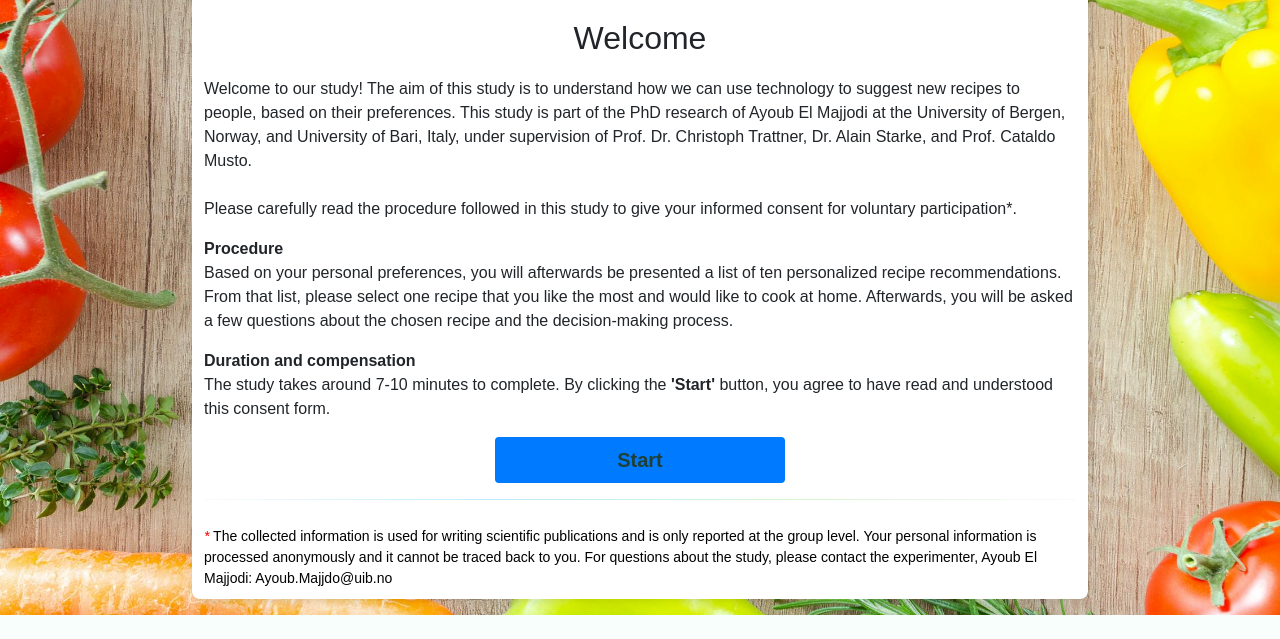
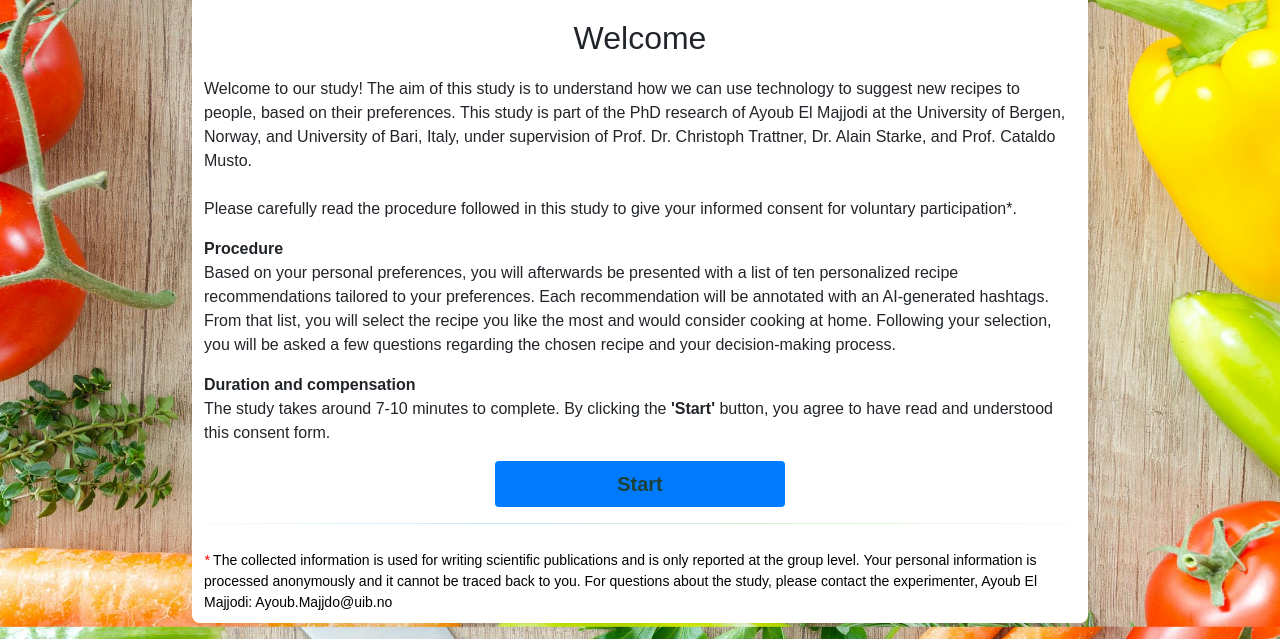
Before and after one commit to ayoubGL/UMAP_25_LLMS_Hash, a Django app: page / in a window 1280 px wide. Shown: the part 221-860 px from the top of the page. Before the commit the page ends 836 px from the top, so only its background shows below. Run offline with Django 3.2, Linux system fonts and the light colour scheme; some libraries are stand-ins or nearby versions; grey boxes are pictures that could not be loaded.

Commit message:
hashtag home change

```diff
--- a/KnowledgeBased_hashTag/templates/Labels_Nudges/homes.html
+++ b/KnowledgeBased_hashTag/templates/Labels_Nudges/homes.html
@@ -144,11 +144,8 @@
     </p>
     <b>Procedure</b>
     <br>
-    <!-- <p>
-You will be first asked to answer a few questions about your personal characteristics. Then, you are asked to choose a preferred food category, and to disclose your preferences for recipes in terms of their popularity, serving size,
-cooking time and the number of ingredients.
-<br> -->
-Based on your personal preferences, you will afterwards be presented a list of ten personalized recipe recommendations. From that list, please select one recipe that you like the most and would like to cook at home. Afterwards, you will be asked a few questions about the chosen recipe and the decision-making process.
+<p>
+    Based on your personal preferences, you will afterwards be presented with a list of ten personalized recipe recommendations tailored to your preferences. Each recommendation will be annotated with  an AI-generated hashtags. From that list, you will select the recipe you like the most and would consider cooking at home. Following your selection, you will be asked a few questions regarding the chosen recipe and your decision-making process.
 
     </p>
     <b>Duration and compensation</b>
```
